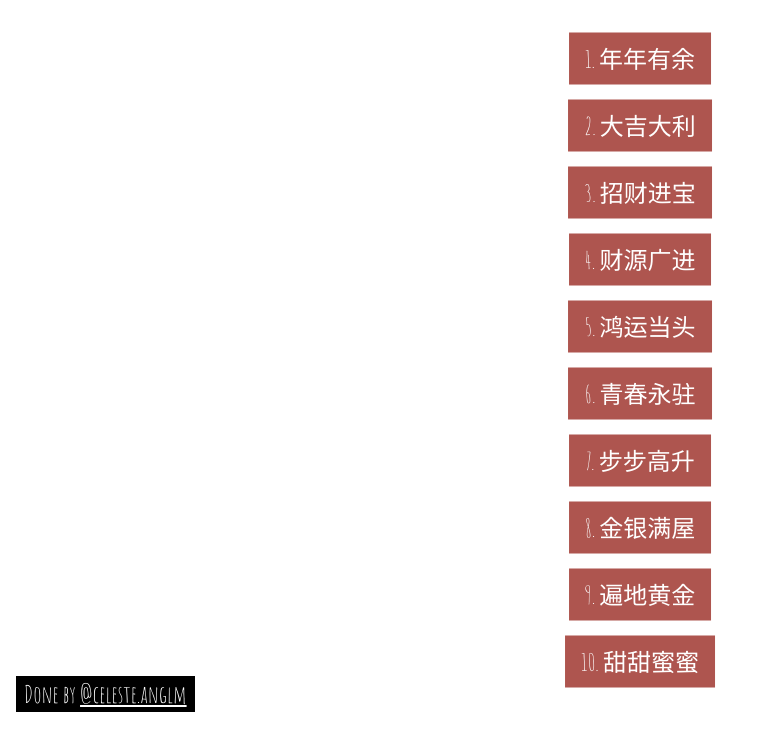
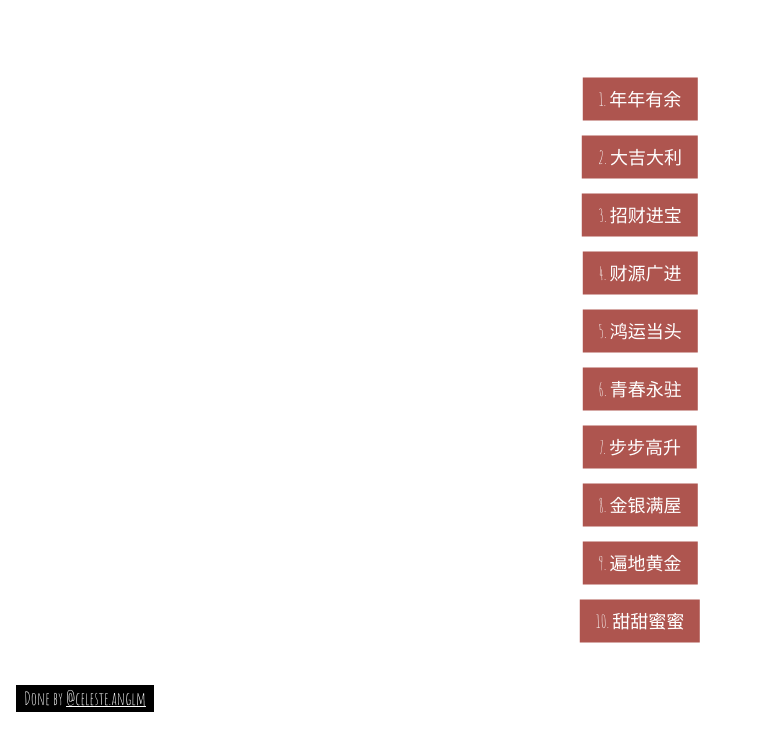
Before and after one commit to celesteanglm/laoyusheng, a plain HTML site: page index.html in a window 1280 px wide. Shown: the whole page, without its empty margins (0-762 px from the left). Drawn offline with nearby package versions, Linux system fonts and the light colour scheme.

Commit message:
decrease button size (to large) for chinese idioms

```diff
--- a/index.html
+++ b/index.html
@@ -21,19 +21,19 @@ body,h1,h2,h3,h4,h5,h6 {font-family: "Amatic SC", sans-serif}
 <!-- Header with image -->
 <header class="bgimg w3-display-container w3-grayscale-min" id="home">
   <div class="w3-display-bottomleft w3-padding">
-    <span class="w3-tag w3-xlarge">Done by <a href="https://www.linkedin.com/in/celesteanglm/">@celeste.anglm</a></span>
+    <span class="w3-tag w3-large">Done by <a href="https://www.linkedin.com/in/celesteanglm/">@celeste.anglm</a></span>
   </div>
   <div class="w3-display-middle w3-center">
-    <p><div class="w3-button w3-xlarge w3-red" onclick="playMusic(1)">1. 年年有余</div></p>
-    <p><div class="w3-button w3-xlarge w3-red" onclick="playMusic(2)">2. 大吉大利</div></p>
-    <p><div class="w3-button w3-xlarge w3-red" onclick="playMusic(3)">3. 招财进宝</div></p>
-    <p><div class="w3-button w3-xlarge w3-red" onclick="playMusic(4)">4. 财源广进</div></p>
-    <p><div class="w3-button w3-xlarge w3-red" onclick="playMusic(5)">5. 鸿运当头</div></p>
-    <p><div class="w3-button w3-xlarge w3-red" onclick="playMusic(6)">6. 青春永驻</div></p>
-    <p><div class="w3-button w3-xlarge w3-red" onclick="playMusic(7)">7. 步步高升</div></p>
-    <p><div class="w3-button w3-xlarge w3-red" onclick="playMusic(8)">8. 金银满屋</div></p>
-    <p><div class="w3-button w3-xlarge w3-red" onclick="playMusic(9)">9. 遍地黄金</div></p>
-    <p><div class="w3-button w3-xlarge w3-red" onclick="playMusic(10)">10. 甜甜蜜蜜</div></p>
+    <p><div class="w3-button w3-large w3-red" onclick="playMusic(1)">1. 年年有余</div></p>
+    <p><div class="w3-button w3-large w3-red" onclick="playMusic(2)">2. 大吉大利</div></p>
+    <p><div class="w3-button w3-large w3-red" onclick="playMusic(3)">3. 招财进宝</div></p>
+    <p><div class="w3-button w3-large w3-red" onclick="playMusic(4)">4. 财源广进</div></p>
+    <p><div class="w3-button w3-large w3-red" onclick="playMusic(5)">5. 鸿运当头</div></p>
+    <p><div class="w3-button w3-large w3-red" onclick="playMusic(6)">6. 青春永驻</div></p>
+    <p><div class="w3-button w3-large w3-red" onclick="playMusic(7)">7. 步步高升</div></p>
+    <p><div class="w3-button w3-large w3-red" onclick="playMusic(8)">8. 金银满屋</div></p>
+    <p><div class="w3-button w3-large w3-red" onclick="playMusic(9)">9. 遍地黄金</div></p>
+    <p><div class="w3-button w3-large w3-red" onclick="playMusic(10)">10. 甜甜蜜蜜</div></p>
   </div>
 </header>
 
```
